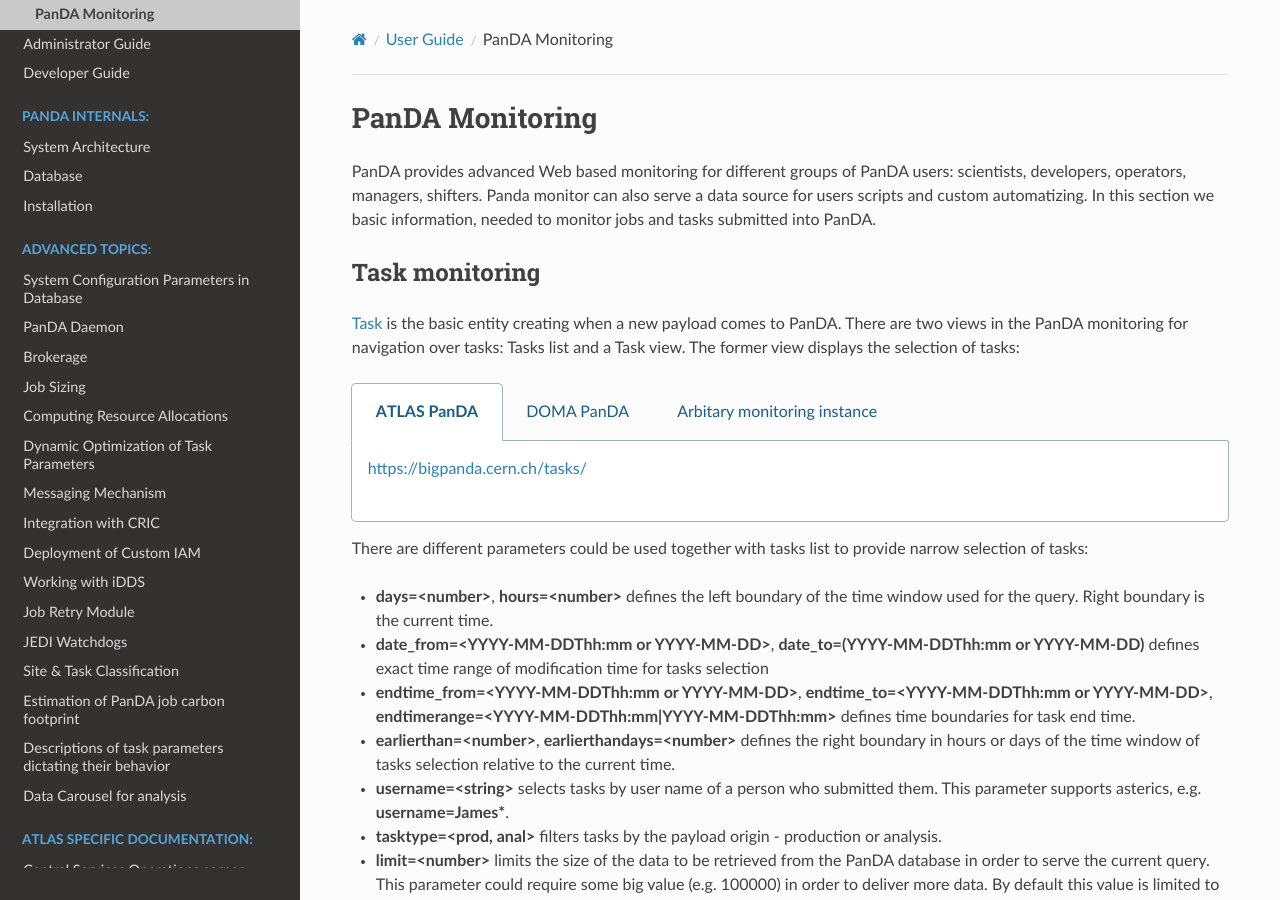
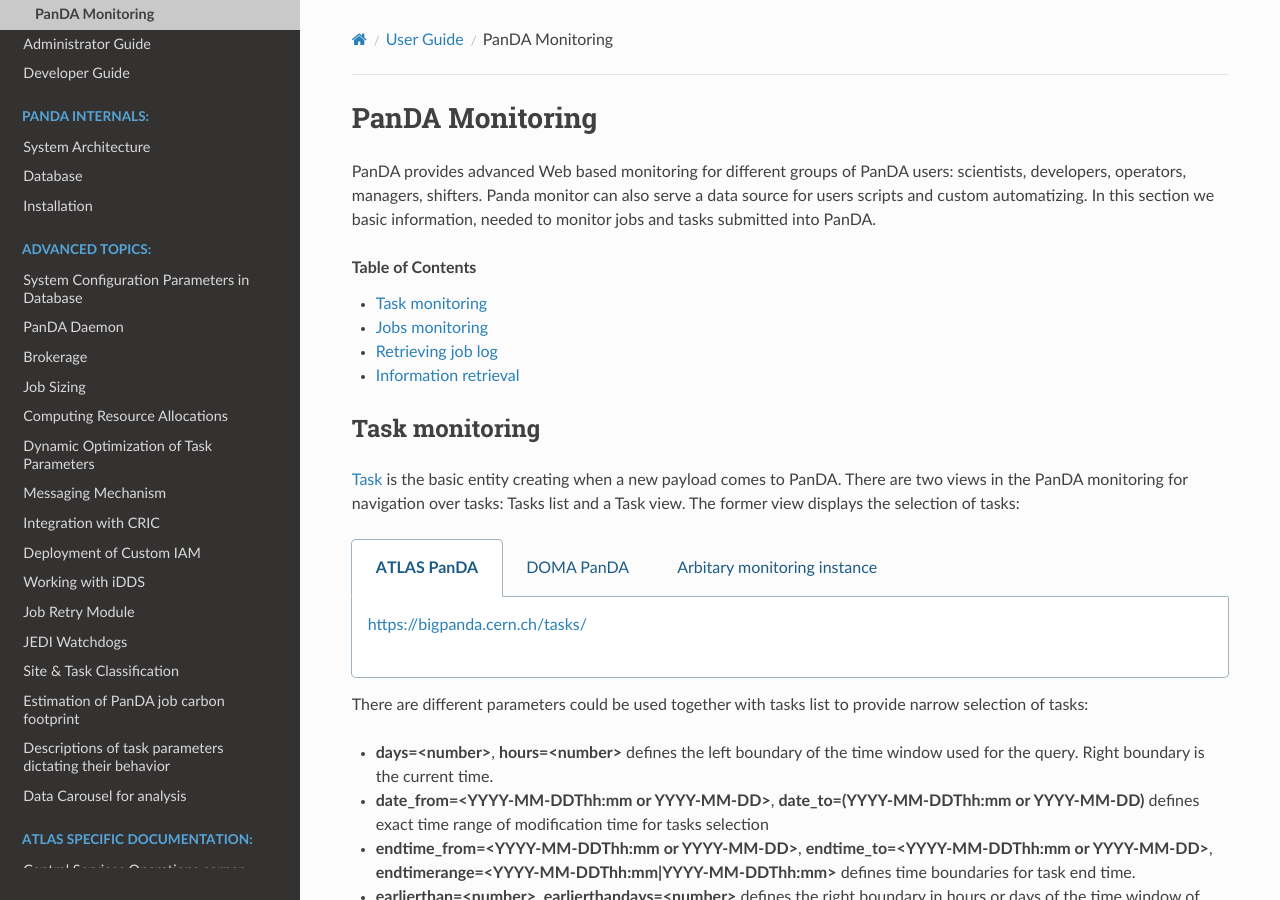
Before and after one commit to PanDAWMS/panda-docs, a Sphinx documentation site: the page built from docs/source/client/monitoring.rst, in a window 1280 px wide and 900 px high. Built offline with Sphinx 7.4.7 and the Read the Docs theme 3.1.0, drawn with Linux system fonts in a browser that asks for light colours; pages that are not in the unit, such as notebooks, are missing from menus.

```diff
--- a/docs/source/client/monitoring.rst
+++ b/docs/source/client/monitoring.rst
@@ -5,6 +5,10 @@ PanDA Monitoring
 PanDA provides advanced Web based monitoring for different groups of PanDA users: scientists, developers, operators,
 managers, shifters. Panda monitor can also serve a data source for users scripts and custom automatizing.
 In this section we basic information, needed to monitor jobs and tasks submitted into PanDA.
+
+.. contents:: Table of Contents
+    :local:
+
 
 Task monitoring
 ===============
--- a/docs/source/developer/pandaui.rst
+++ b/docs/source/developer/pandaui.rst
@@ -267,7 +267,7 @@ Put the API URL of your Django backend in ``frontend/src/environments/environmen
 ``apiUrl`` variable, it must end with ``/api``, e.g. ``http://aipanda033.cern.ch:800X/api``
 
 
-5. Runnign version script
+5. Running version script
 _________________________
 
 To display the current version of the app which is running in the footer, we need to generate it.
```
